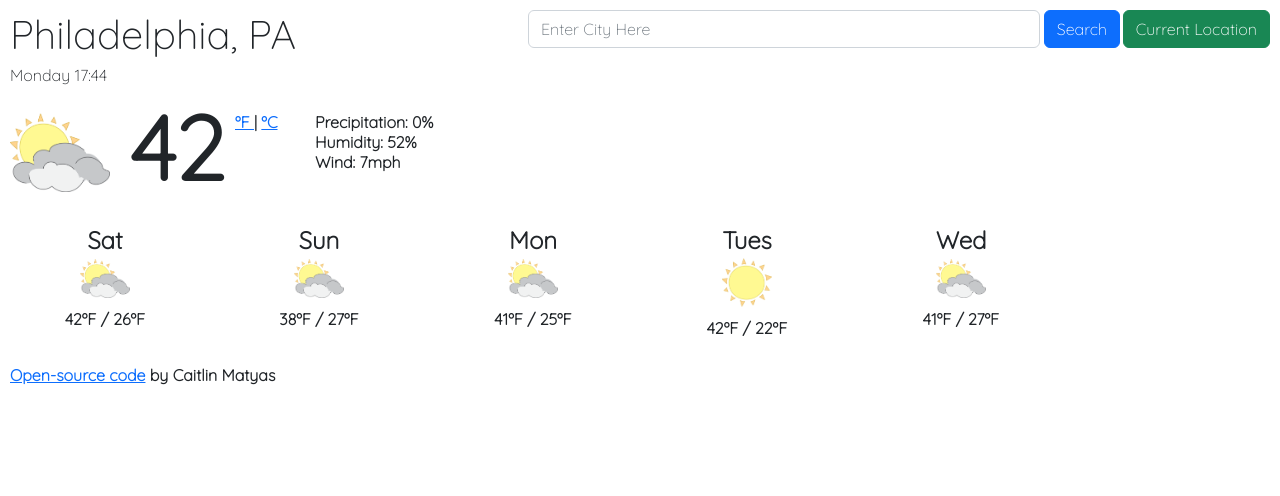
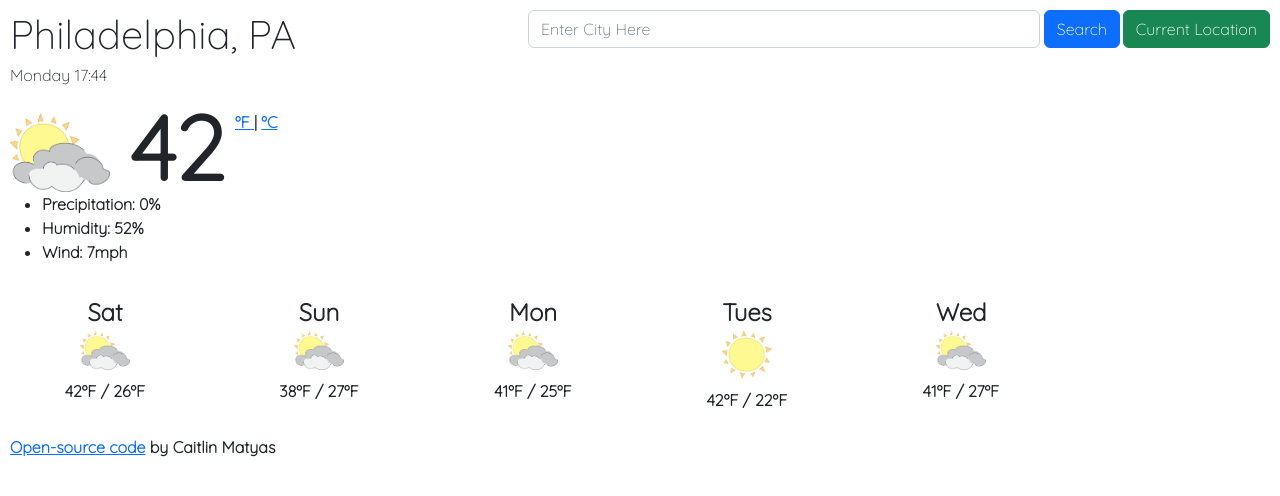
Before and after one commit to cmatyas/Plus-Project-Matyas, a plain HTML site: page index.html in a window 1280 px wide. Drawn offline with nearby package versions, Linux system fonts and the light colour scheme.

Commit message:
changed conditions to li

```diff
--- a/index.html
+++ b/index.html
@@ -59,9 +59,13 @@
           <span> <a href="#" id="fahrenheit" class="active"> ºF </a> </span> |
           <span> <a href="#" id="celcius" class="active"> ºC </a> </span>
         </span>
-        <span class="precip"> Precipitation: 0% <br /> </span>
-        <span class="humid"> Humidity: 52% <br /> </span>
-        <span class="wind"> Wind: 7mph <br /> </span>
+        <span class="conditions">
+          <ul>
+            <li>Precipitation: 0%</li>
+            <li>Humidity: 52%</li>
+            <li>Wind: 7mph</li>
+          </ul>
+        </span>
       </div>
       <div class="weekly">
         <div class="row">
```
